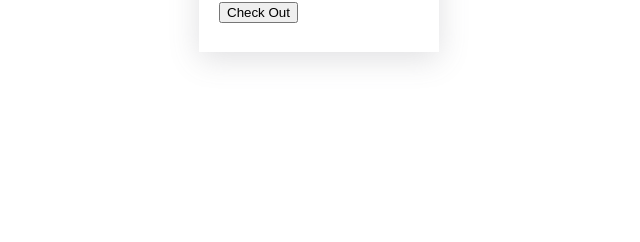
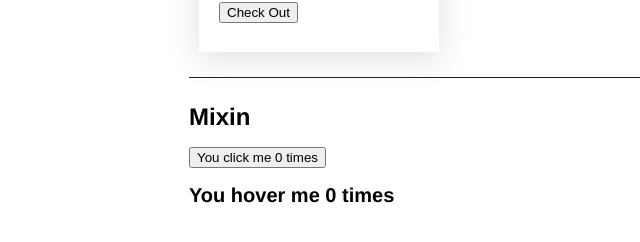
Before and after one commit to rijalghodi/learn-vue-from-codevolution, a Vue app: page /script in a window 1280 px wide. Shown: the part 2312-2554 px from the top of the page, without its empty margins (51-691 px from the left). Before the commit the page ends 2422 px from the top, so only its background shows below. Built offline with nearby package versions, Linux system fonts and the light colour scheme.

Commit message:
add mixin

```diff
--- /dev/null
+++ b/src/components/mixin/ClickCounter.vue
@@ -0,0 +1,15 @@
+<template>
+  <div>
+    <button @click="add">You click me {{ count }} times</button>
+  </div>
+</template>
+
+<script>
+import CouterMixin from "./counter.js";
+export default {
+  name: "ClickCounter",
+  mixins: [CouterMixin],
+};
+</script>
+
+<style lang="scss" scoped></style>
--- /dev/null
+++ b/src/components/mixin/HoverCounter.vue
@@ -0,0 +1,15 @@
+<template>
+  <div>
+    <h2 @mouseover="add">You hover me {{ count }} times</h2>
+  </div>
+</template>
+
+<script>
+import CouterMixin from "./counter.js";
+export default {
+  name: "HoverCounter",
+  mixins: [CouterMixin],
+};
+</script>
+
+<style lang="scss" scoped></style>
--- /dev/null
+++ b/src/components/mixin/MixinExperiment.vue
@@ -0,0 +1,21 @@
+<template>
+  <div>
+    <h1>Mixin</h1>
+    <ClickCounter />
+    <HoverCounter />
+  </div>
+</template>
+
+<script>
+import ClickCounter from "./ClickCounter.vue";
+import HoverCounter from "./HoverCounter.vue";
+export default {
+  name: "MixinExperiment",
+  components: {
+    ClickCounter,
+    HoverCounter,
+  },
+};
+</script>
+
+<style lang="scss" scoped></style>
--- /dev/null
+++ b/src/components/mixin/counter.js
@@ -0,0 +1,12 @@
+export default {
+  data() {
+    return {
+      count: 0,
+    };
+  },
+  methods: {
+    add() {
+      this.count += 1;
+    },
+  },
+};
--- a/src/views/ScriptManipulations.vue
+++ b/src/views/ScriptManipulations.vue
@@ -19,6 +19,8 @@
   <ComponentVModel />
 
   <SlotExperiment />
+
+  <MixinExperiment />
 </template>
 
 <script>
@@ -30,6 +32,7 @@
 import WatcherExperiment from "@/components/watcher/WatcherExperiment.vue";
 import ComponentVModel from "@/components/component-v-model/ComponentVModel.vue";
 import SlotExperiment from "@/components/slot/SlotExperiment.vue";
+import MixinExperiment from "@/components/mixin/MixinExperiment.vue";
 
 export default {
   name: "ScriptManipulations",
@@ -48,6 +51,7 @@
     WatcherExperiment,
     ComponentVModel,
     SlotExperiment,
+    MixinExperiment,
   },
 };
 </script>
```
